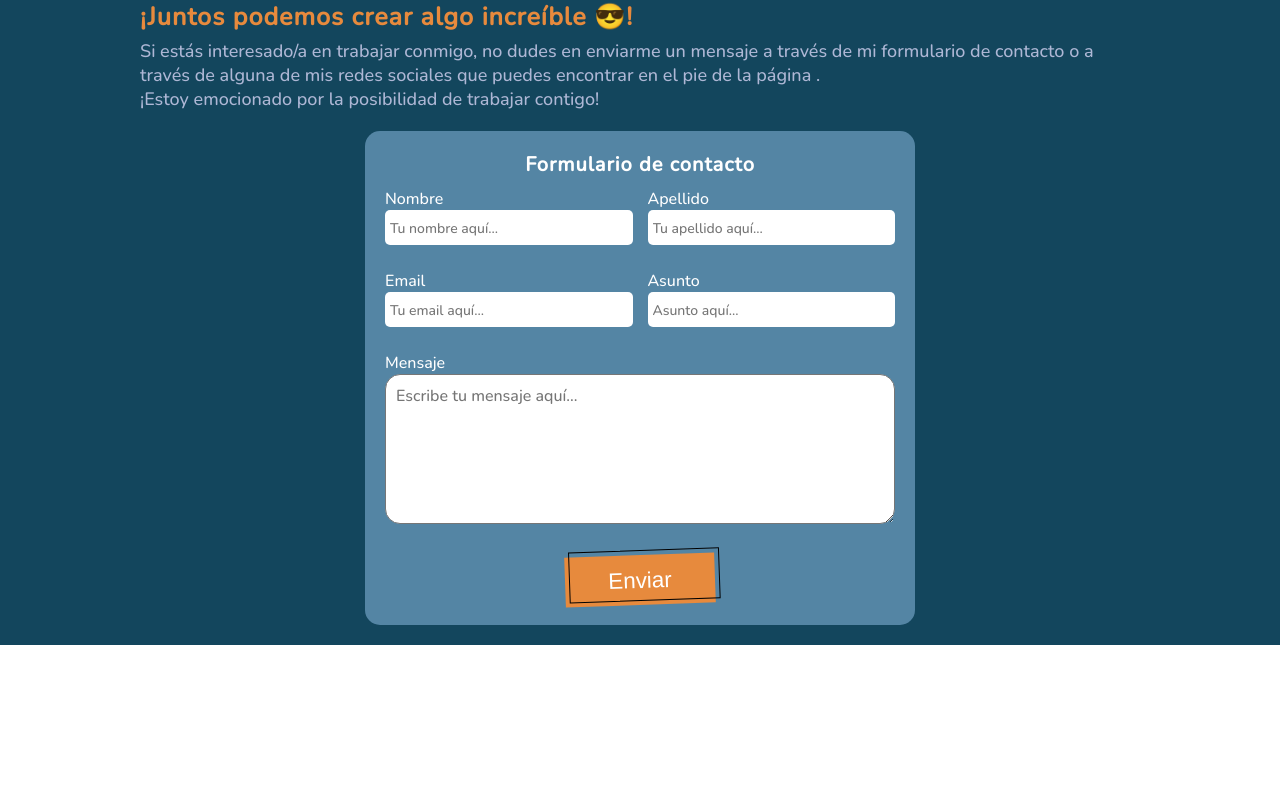
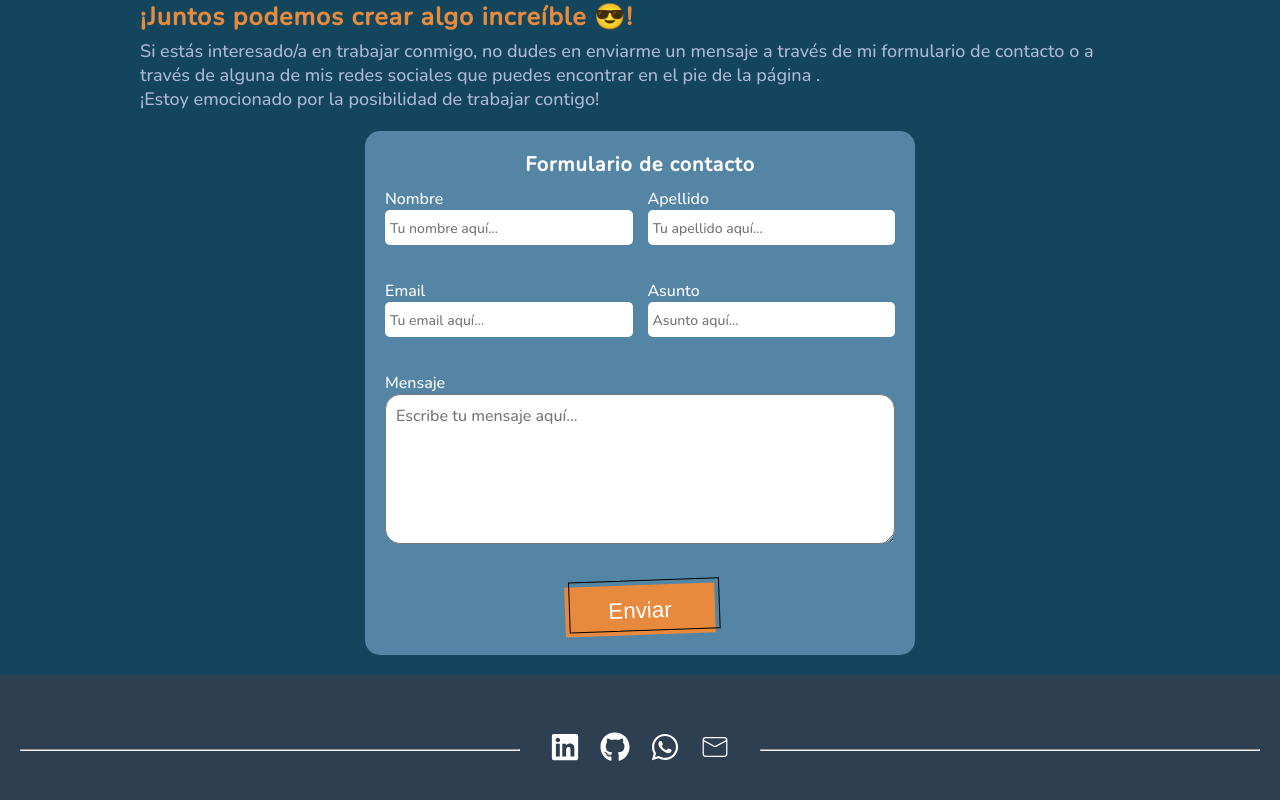
Before and after one commit to Wild-Design/My-Portfolio, a Next.js app: page / in a window 1280 px wide. Shown: the part 1866-2666 px from the top of the page. Before the commit the page ends 2511 px from the top, so only its background shows below. Built offline with nearby package versions, Linux system fonts and the light colour scheme.

Commit message:
Portfolio Ok for production

```diff
--- a/src/app/page.tsx
+++ b/src/app/page.tsx
@@ -10,6 +10,7 @@ import FirstWave from '@/components/Waves/FirstWave';
 import SecondWave from '@/components/Waves/SecondWave';
 import { darkTheme, clearTheme } from '../utils/themes';
 import ContactInfo from '../components/ContactMe/ContactInfo';
+import Footer from '@/components/Footer/Footer';
 
 export default function Home() {
   const THEMES = { DARK: 'darkTheme', CLEAR: 'clearTheme' };
@@ -88,6 +89,7 @@ export default function Home() {
           <FormContact currentTheme={currentTheme} />
         </div>
       </section>
+      <Footer />
     </main>
   );
 }
--- a/src/components/ContactMe/FormContact.module.css
+++ b/src/components/ContactMe/FormContact.module.css
@@ -24,6 +24,7 @@
 
 .inputContainer {
   width: 100%;
+  margin-bottom: 10px;
 }
 .inputContainer label {
   display: block;
--- /dev/null
+++ b/src/components/Footer/Footer.module.css
@@ -0,0 +1,41 @@
+.footer {
+  display: flex;
+  justify-content: center;
+  align-items: center;
+  padding: 20px;
+  min-height: 150px;
+  background-color: #2d3f50;
+}
+
+.contentContainer {
+  display: flex;
+  justify-content: center;
+  align-items: center;
+  width: 100%;
+}
+
+.footer hr {
+  max-width: 500px;
+  width: 100%;
+  height: fit-content;
+  color: #fff;
+}
+
+.iconsContainer {
+  position: relative;
+  display: flex;
+  justify-content: center;
+  column-gap: 20px;
+  width: 300px;
+  margin-left: 20px;
+  margin-right: 20px;
+}
+.iconsContainer a {
+  cursor: pointer;
+}
+.iconsContainer svg {
+  position: relative;
+  font-size: 30px;
+  color: #fff;
+  z-index: 1000;
+}
--- /dev/null
+++ b/src/components/Footer/Footer.tsx
@@ -0,0 +1,36 @@
+import styles from './Footer.module.css';
+import { FaLinkedin, FaGithub, FaWhatsapp } from 'react-icons/fa';
+import { CiMail } from 'react-icons/ci';
+
+const Footer = () => {
+  return (
+    <footer className={styles.footer}>
+      <div className={styles.contentContainer}>
+        <hr />
+        <div className={styles.iconsContainer}>
+          <a
+            href='https://www.linkedin.com/in/joaquin-bustelo-0593a9242/'
+            target='_blank'
+          >
+            <FaLinkedin />
+          </a>
+          <a href='https://github.com/Wild-Design' target='_blank'>
+            <FaGithub />
+          </a>
+          <a
+            href='https://api.whatsapp.com/send?phone=2317534689'
+            target='_blank'
+          >
+            <FaWhatsapp />
+          </a>
+          <a href='mailto:brenneke_ruger@hotmail.com' target='_blank'>
+            <CiMail />
+          </a>
+        </div>
+        <hr />
+      </div>
+    </footer>
+  );
+};
+
+export default Footer;
```
